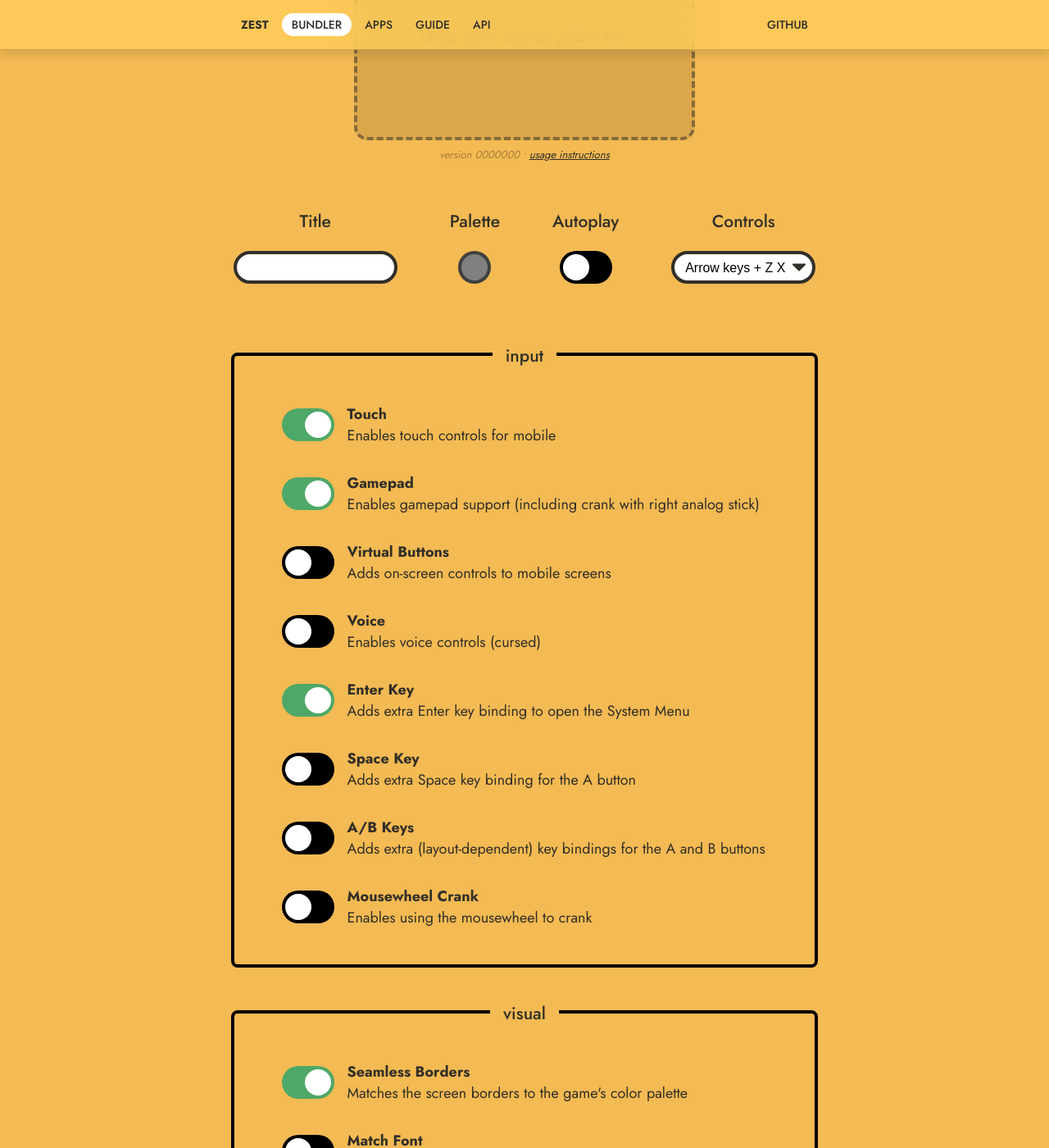
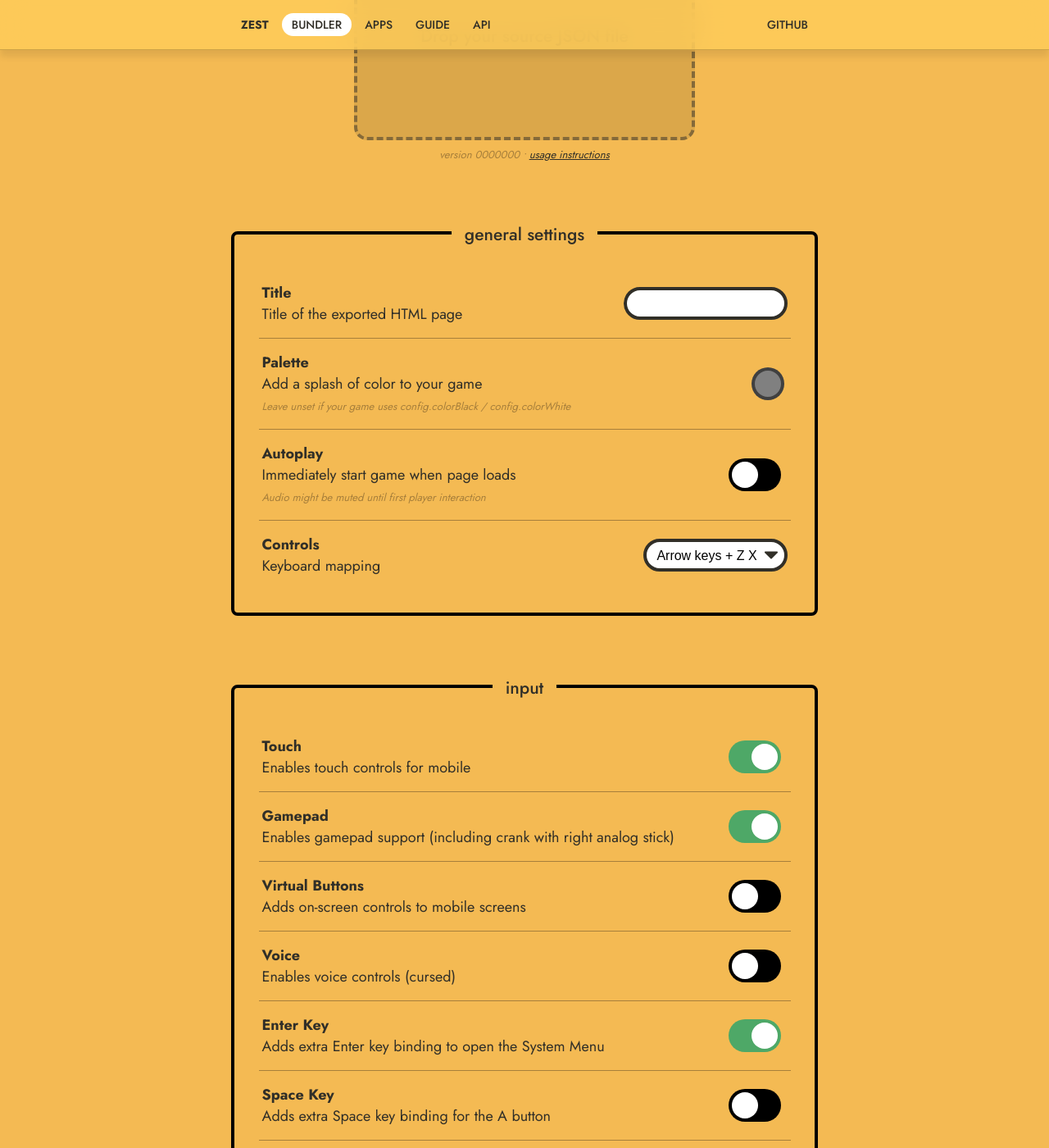
Before and after one commit to tkers/zest, a Jekyll site: the page built from bundler.html, in a window 1280 px wide and 1400 px high, scrolled down 330 px. Shown: the whole window at 82% size. Built offline with Jekyll 4.4.1, drawn with Linux system fonts in a browser that asks for light colours.

Commit message:
Simplify bundler settings layout

```diff
--- a/assets/css/bundler.css
+++ b/assets/css/bundler.css
@@ -111,16 +111,6 @@ small {
   font-style: italic;
   max-width: 500px;
   text-align: center;
-}
-
-section.config {
-  display: flex;
-  flex-direction: row;
-  flex-wrap: wrap;
-  width: 100%;
-  align-items: flex-start;
-  justify-content: center;
-  gap: 32px 64px;
 }
 
 input[type='text'],
@@ -259,24 +249,25 @@ fieldset legend {
 
 ol.plugins {
   list-style-type: none;
-  padding-left: 2rem;
+  padding: 0 1rem;
   margin: 0;
-}
-
-@media (max-width: 740px) {
-  ol.plugins {
-    padding: 0;
-  }
 }
 
 ol.plugins li {
   display: flex;
   text-align: left;
-  margin: 0 0 32px;
+  padding: 0 0 16px;
+  margin: 0 0 16px;
+}
+ol.plugins li:not(:last-child) {
+  border-bottom: 1px solid #a77f3b;
 }
 ol.plugins li div {
   align-content: center;
   margin: 0 4px;
+}
+ol.plugins li div:nth-child(2) {
+  margin-left: auto;
 }
 ol.plugins li div p {
   margin: 0;
--- a/assets/mjs/bundlerApp.js
+++ b/assets/mjs/bundlerApp.js
@@ -25,13 +25,13 @@ pluginsOut.innerHTML = Object.entries(
       .map(
         (plugin) => `<li>
     <div>
-      <input type="checkbox" id="plugin-box-${plugin.file}"${plugin.enabled ? ' CHECKED' : ''} />
-    </div>
-    <div>
       <label for="plugin-box-${plugin.file}">
         <strong>${plugin.name}</strong>
       </label>
       <p>${plugin.info}</p>
+    </div>
+    <div>
+      <input type="checkbox" id="plugin-box-${plugin.file}"${plugin.enabled ? ' CHECKED' : ''} />
     </div>
     </li>`
       )
--- a/bundler.html
+++ b/bundler.html
@@ -24,23 +24,54 @@ mjs: bundlerApp
   </p>
 </section>
 
-<section class="config">
+<section>
+  <fieldset>
+    <legend><h3>general settings</h3></legend>
+    <ol class="plugins">
+      <li>
         <div>
-    <h3>Title</h3>
+          <label for="title-in"><strong>Title</strong></label>
+          <p>Title of the exported HTML page</p>
+        </div>
+        <div>
           <input type="text" id="title-in" />
         </div>
+      </li>
+      <li>
         <div>
-    <h3>Palette</h3>
+          <label for="color-in"><strong>Palette</strong></label>
+          <p>Add a splash of color to your game</p>
+          <p>
+            <small>
+              Leave unset if your game uses config.colorBlack /
+              config.colorWhite
+            </small>
+          </p>
+        </div>
+        <div>
           <div id="color-wrap">
             <input type="color" id="color-in" value="#808080" />
           </div>
         </div>
+      </li>
+      <li>
         <div>
-    <h3>Autoplay</h3>
+          <label for="autoplay-in"><strong>Autoplay</strong></label>
+          <p>Immediately start game when page loads</p>
+          <p>
+            <small>Audio might be muted until first player interaction</small>
+          </p>
+        </div>
+        <div>
           <input type="checkbox" id="autoplay-in" />
         </div>
+      </li>
+      <li>
         <div>
-    <h3>Controls</h3>
+          <label for="controls-in"><strong>Controls</strong></label>
+          <p>Keyboard mapping</p>
+        </div>
+        <div>
           <select id="controls-in">
             <option value="arrow-zx">Arrow keys + Z X</option>
             <option value="arrow-as">Arrow keys + A S</option>
@@ -48,6 +79,9 @@ mjs: bundlerApp
             <option value="hjkl-as">HJKL keys + A S</option>
           </select>
         </div>
+      </li>
+    </ol>
+  </fieldset>
 </section>
 
 <section id="plugins-out"></section>
```
Lines whose indentation alone changed are shown as unchanged.
